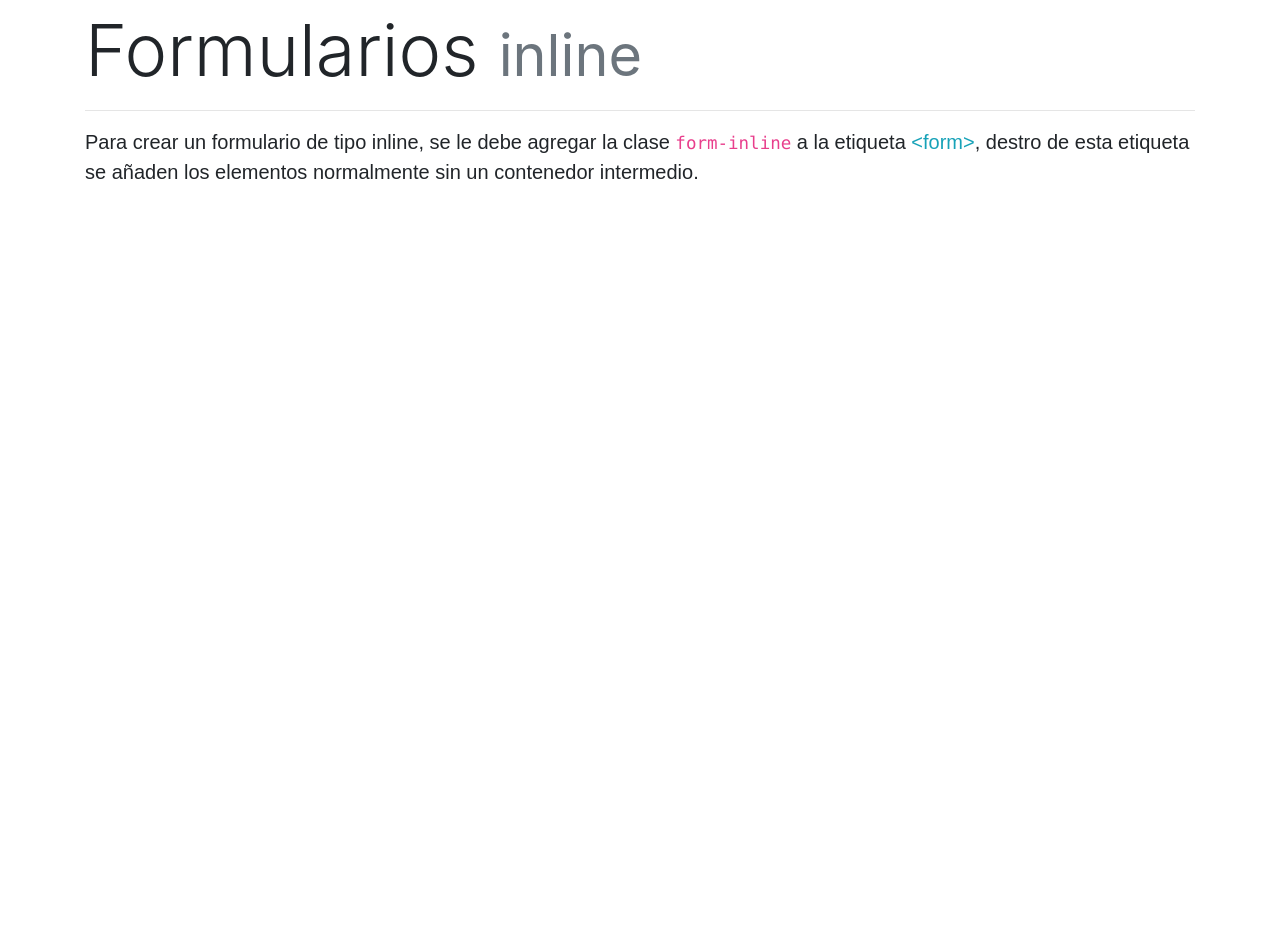
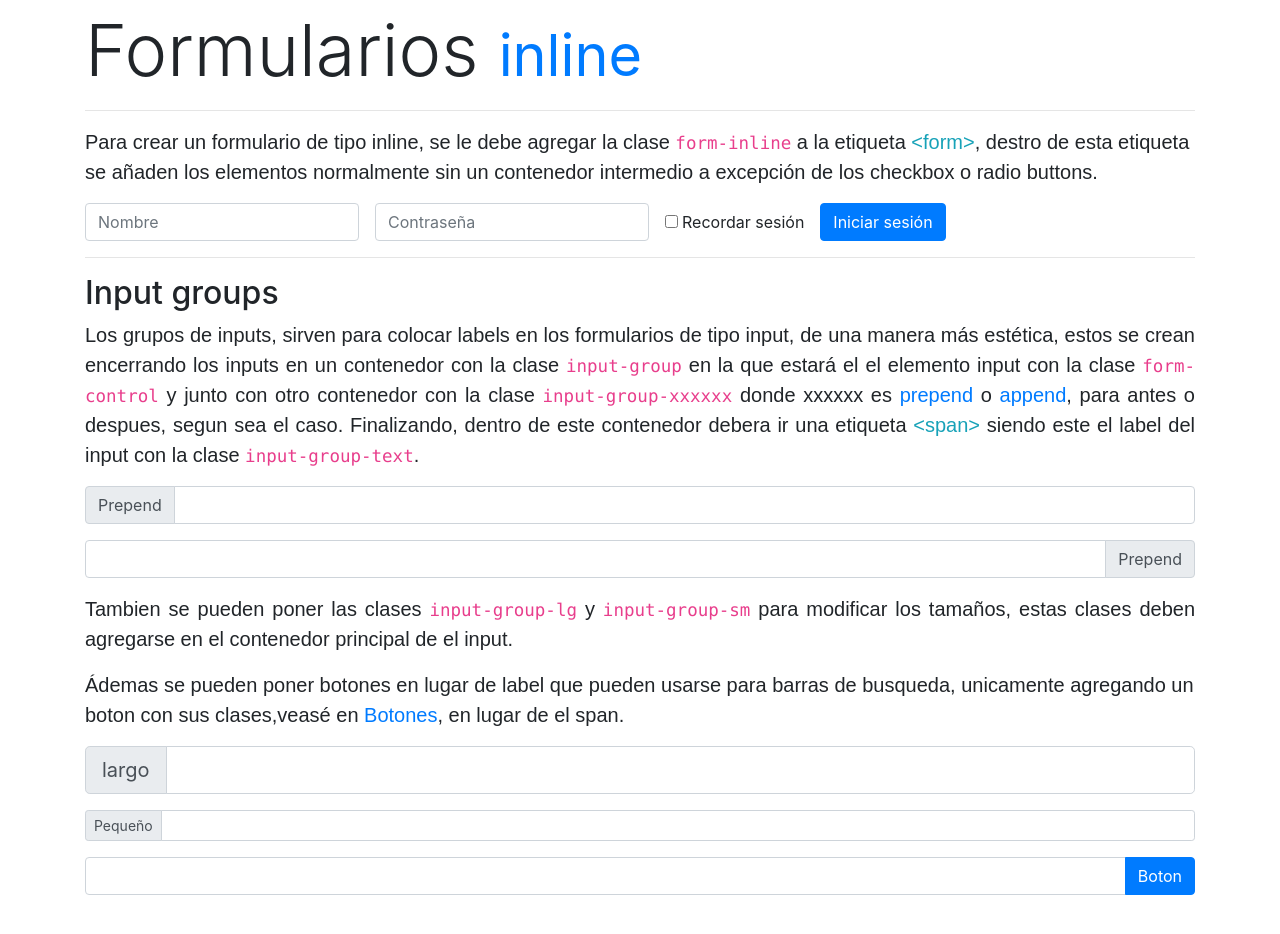
Before and after one commit to AbrahamRH/Anotaciones, a plain HTML site: page pages/Formularios.html in a window 1280 px wide. Shown: the part 860-1794 px from the top of the page. Before the commit the page ends 1255 px from the top, so only its background shows below. Drawn offline with nearby package versions, Linux system fonts and the light colour scheme.

Commit message:
Se añadio la leccion de input forms

```diff
--- a/pages/Formularios.html
+++ b/pages/Formularios.html
@@ -5,7 +5,7 @@
 	<meta name="viewport" content="width=device-width, initial-scale=1.0">
 		<!-- CSS only -->
 	<link rel="stylesheet" href="https://stackpath.bootstrapcdn.com/bootstrap/4.5.2/css/bootstrap.min.css" integrity="sha384-JcKb8q3iqJ61gNV9KGb8thSsNjpSL0n8PARn9HuZOnIxN0hoP+VmmDGMN5t9UJ0Z" crossorigin="anonymous">
-	<title></title>
+	<title>Formularios</title>
 	<style>
 		p{
 			font-family: Arial, Helvetica, sans-serif;
@@ -27,7 +27,7 @@
 		<!-- Notas -->
 		<div class="row">
 			<div class="col">
-				<p>
+				<p class="text-justify">
 					Para brindarle estilos a nuestros formularios, es necesario agregar un contenedor dentro de la etiqueta
 					<span class="text-info">&lt;form&gt;</span> con la clase <code>form-group</code> esto se hace para cada elementro que
 					se desee colocar en el formulario, cada elemento con su propio contenedor, ádemas, cada elemento debe tener la clase
@@ -108,7 +108,7 @@
 		<div class="row">
 			<div class="col">
 				<hr>
-				<h1 class="display-3">Formularios <small class="text-muted">inline</small></h1>
+				<h1 class="display-3">Formularios <small class="text-primary">inline</small></h1>
 				<hr>
 			</div>
 		</div>
@@ -118,8 +118,101 @@
 			<div class="col">
 				<p>
 					Para crear un formulario de tipo inline, se le debe agregar la clase <code>form-inline</code> a la etiqueta
-					<span class="text-info">&lt;form&gt;</span>, destro de esta etiqueta se añaden los elementos normalmente sin un contenedor intermedio.
+					<span class="text-info">&lt;form&gt;</span>, destro de esta etiqueta se añaden los elementos normalmente sin un contenedor intermedio
+					a excepción de los checkbox o radio buttons.
 				</p>
+			</div>
+		</div>
+
+		<!-- Form inline -->
+		<div class="row">
+			<div class="col">
+				<form action="" class="form-inline text-center">
+					<input type="text" name="Nombre" id="nombre" placeholder="Nombre" class="form-control mr-3">
+					<input type="password" name="pass" id="pass" placeholder="Contraseña" class="form-control mr-3">
+					<div class="form-check">
+						<label for="recordar" class="form-check-label mr-3">
+							<input type="checkbox" name="recordar" id="recordar" class="form-check-input">Recordar sesión
+						</label>
+					</div>
+					<button class="btn btn-primary">Iniciar sesión</button>
+				</form>
+			</div>
+		</div>
+
+		<!-- Notas -->
+		<div class="row">
+			<div class="col">
+				<hr>
+				<h2>Input groups</h2>
+				<p class="text-justify">
+					Los grupos de inputs, sirven para colocar labels en los formularios de tipo input, de una manera más estética,
+					estos se crean encerrando los inputs en un contenedor con la clase <code>input-group</code> en la que estará el
+					el elemento input con la clase <code>form-control</code> y junto con otro contenedor con la clase <code>input-group-xxxxxx</code> donde xxxxxx es
+					<span class="text-primary">prepend</span> o <span class="text-primary">append</span>, para antes o despues, segun sea el caso.
+					Finalizando, dentro de este contenedor debera ir una etiqueta  <span class="text-info">&lt;span&gt;</span> siendo este el label del
+					input con la clase <code>input-group-text</code>.
+				</p>
+			</div>
+		</div>
+
+		<!-- Prepend y append -->
+		<div class="row">
+			<div class="col">
+				<form action="">
+					<!-- Prepend -->
+					<div class="input-group mb-3">
+						<div class="input-group-prepend">
+							<span class="input-group-text">Prepend</span>
+						</div>
+						<input type="text" name="text" id="text" class="form-control">
+					</div>
+					<!-- Append -->
+					<div class="input-group mb-3">
+						<input type="text" name="text" id="text" class="form-control">
+						<div class="input-group-append">
+							<span class="input-group-text">Prepend</span>
+						</div>
+					</div>
+				</form>
+			</div>
+		</div>
+
+		<!-- Notas -->
+		<div class="row">
+			<div class="col">
+				<p class="text-justify">
+					Tambien se pueden poner las clases <code>input-group-lg</code> y <code>input-group-sm</code> para modificar los tamaños, estas clases deben agregarse en el contenedor principal de el input.
+				</p>
+				<p>Ádemas se pueden poner botones en lugar de label que pueden usarse para barras de busqueda, unicamente agregando un boton con sus clases,veasé en <a href="./Botones.html" class="text-primary">Botones</a>, en lugar de el span.</p>
+			</div>
+		</div>
+
+		<!-- Tamaños y boton -->
+		<div class="row">
+			<div class="col">
+				<form action="">
+					<!-- Tamaños -->
+					<div class="input-group input-group-lg mb-3">
+						<div class="input-group-prepend">
+							<span class="input-group-text">largo</span>
+						</div>
+						<input type="text" name="text" id="text" class="form-control">
+					</div>
+					<div class="input-group input-group-sm mb-3">
+						<div class="input-group-prepend">
+							<span class="input-group-text">Pequeño</span>
+						</div>
+						<input type="text" name="text" id="text" class="form-control">
+					</div>
+					<!-- Boton -->
+					<div class="input-group mb-3">
+						<input type="text" name="text" id="text" class="form-control">
+						<div class="input-group-append">
+							<button class="btn btn-primary">Boton</button>
+						</div>
+					</div>
+				</form>
 			</div>
 		</div>
 	</div>
```
